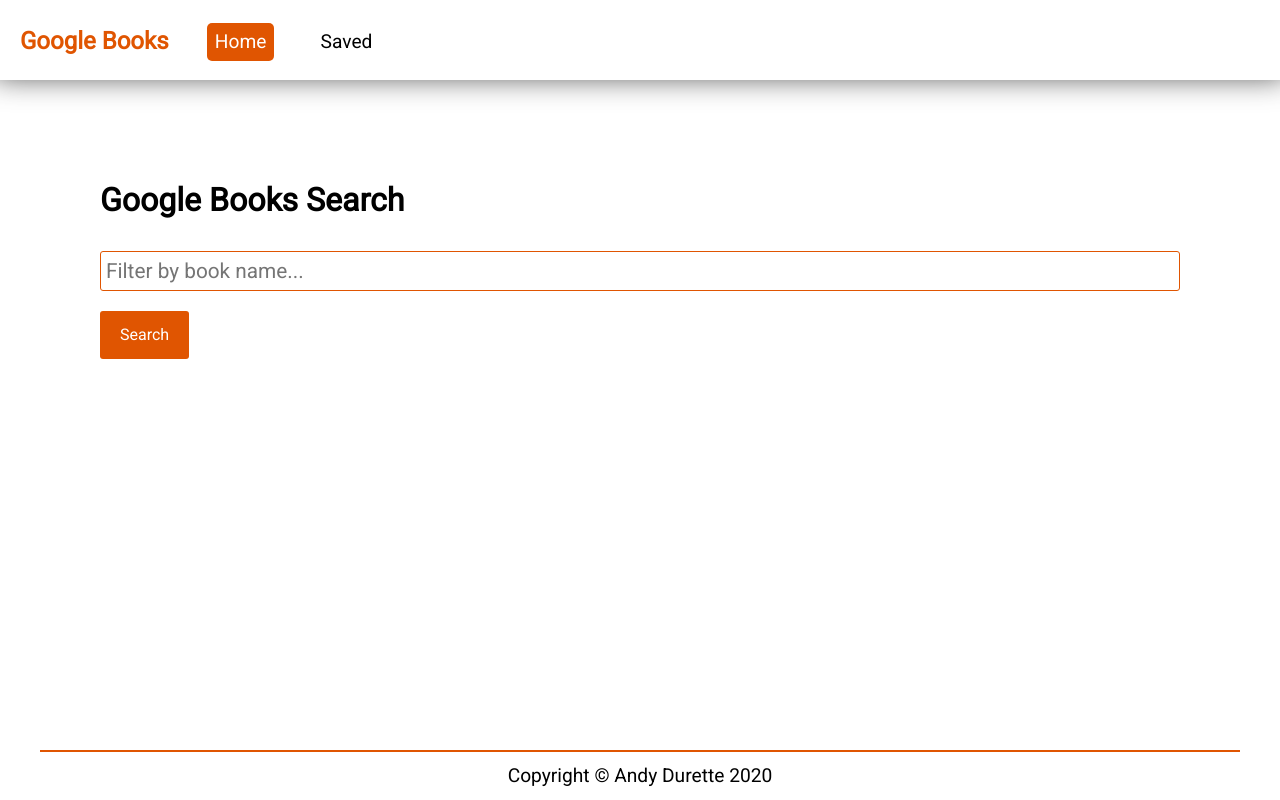
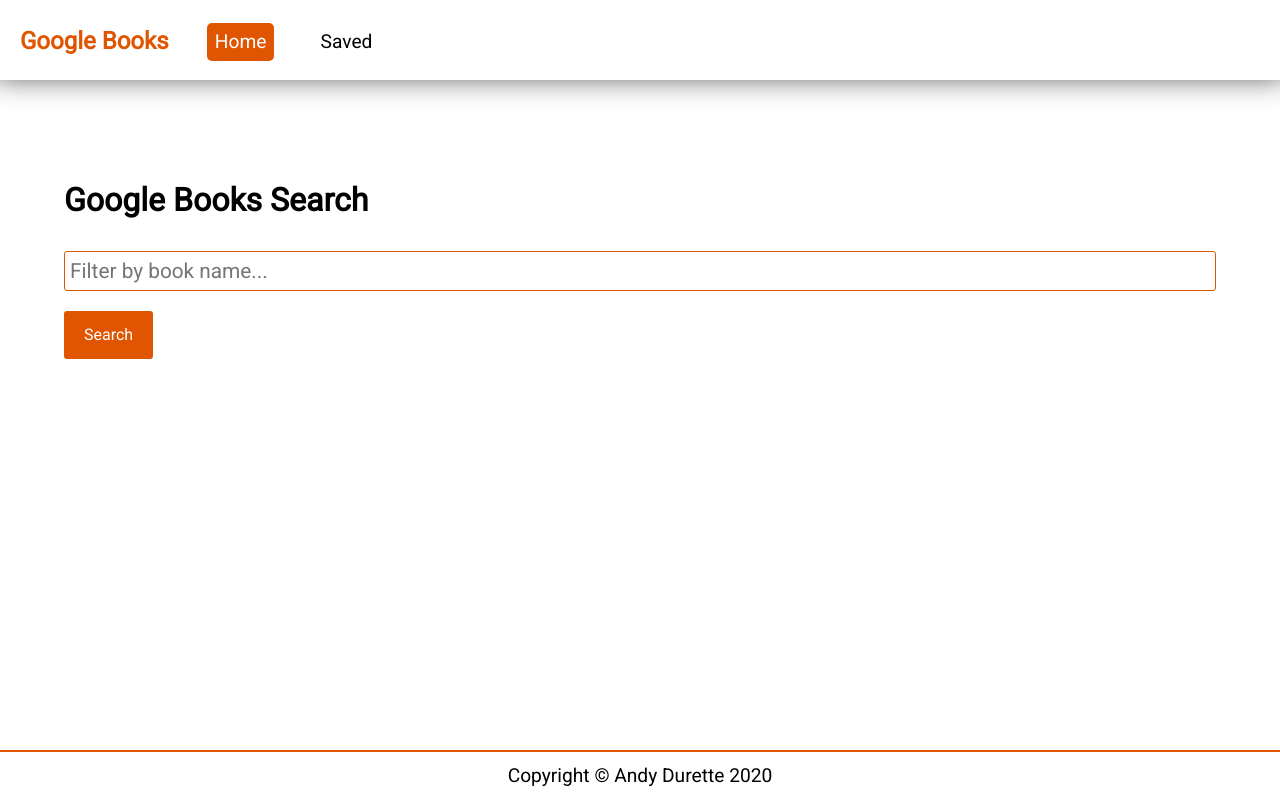
Before and after one commit to steven-f206/Google-Books-Search, a React (Create React App) app in the folder client/: page / in a window 1280 px wide. Built offline with nearby package versions, Linux system fonts and the light colour scheme.

Commit message:
Adjusted content width

```diff
--- a/client/src/scss/generalStyles.scss
+++ b/client/src/scss/generalStyles.scss
@@ -16,7 +16,6 @@
 
 #wrapper{
   width:100%;
-  max-width:1200px;
   margin:0 auto;
   padding-top: 180px;
   box-sizing:border-box;
@@ -40,4 +39,7 @@
   #wrapper{
     padding-top: 150px;
   }
+  #wrapper-contents{
+    max-width:1200px;
+  }
 }
```
